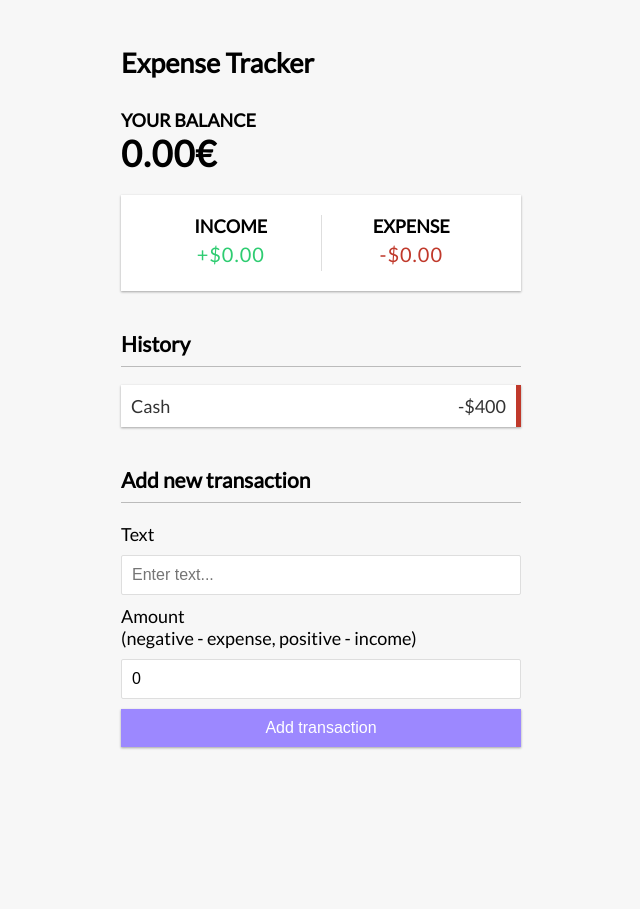
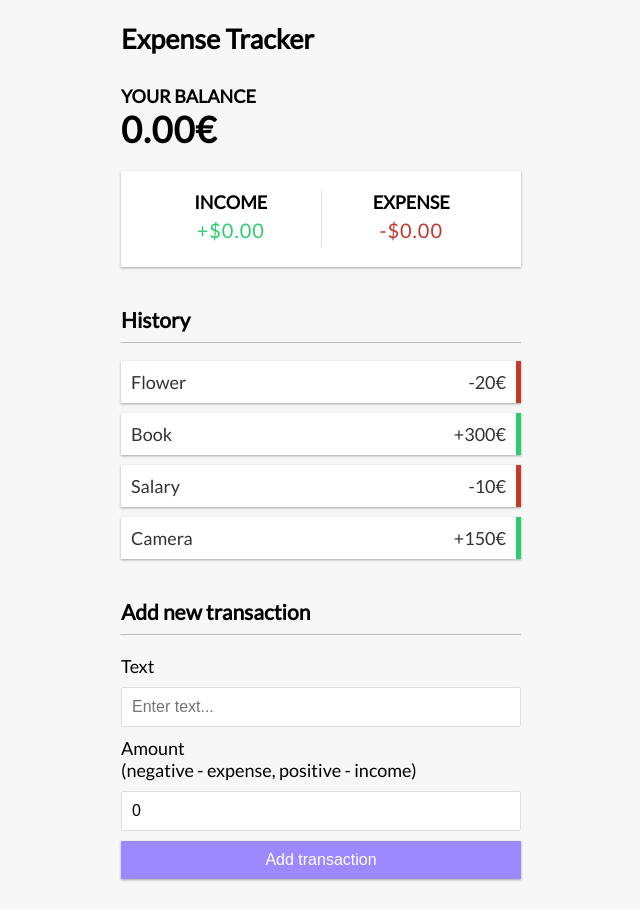
Before and after one commit to RPutraims/expense-tracker, a React (Create React App) app: page / in a window 1280 px wide. Shown: the whole page, without its empty margins (319-959 px from the left). Before the commit the page ends 800 px from the top, so only its background shows below. Built offline with nearby package versions, Linux system fonts and the light colour scheme.

Commit message:
UI upgrades and basic functionality implementation

```diff
--- a/src/App.js
+++ b/src/App.js
@@ -5,8 +5,11 @@
 import TransactionList from './components/TransactionList';
 import AddTransaction from './components/AddTransaction';
 
+import { GlobalProvider } from './context/GlobalState';
+
 function App() {
   return (
+    <GlobalProvider>
       <div className="App">
         <Header />
         <div className='container'>
@@ -16,6 +19,7 @@
           <AddTransaction />
         </div>
       </div>
+    </GlobalProvider>
   );
 }
 
--- a/src/components/AddTransaction.js
+++ b/src/components/AddTransaction.js
@@ -1,5 +1,4 @@
 import React, {useState} from 'react';
-import App from '../App.css';
 
 const AddTransaction = () => {
 
--- a/src/components/Balance.js
+++ b/src/components/Balance.js
@@ -1,5 +1,4 @@
 import React from 'react';
-import App from '../App.css';
 
 const Header = () => {
   return (
--- a/src/components/IncomeExpenses.js
+++ b/src/components/IncomeExpenses.js
@@ -1,5 +1,4 @@
 import React from 'react';
-import App from '../App.css';
 
 const IncomeExpenses = () => {
   return (
--- /dev/null
+++ b/src/components/Transaction.js
@@ -0,0 +1,14 @@
+import React from 'react'
+
+const Transaction = ({ transaction }) => {
+    const sign = transaction.amount < 0 ? '-' : '+';
+  return (
+    <>
+        <li className={transaction.amount < 0 ? 'minus' : 'plus'}>
+            {transaction.text} <span>{sign}{Math.abs(transaction.amount)}€</span><button className="delete-btn">x</button>
+        </li>
+    </>
+  )
+}
+
+export default Transaction
--- a/src/components/TransactionList.js
+++ b/src/components/TransactionList.js
@@ -1,17 +1,19 @@
-import React from 'react';
-import App from '../App.css';
+import React, {useContext} from 'react';
+import { GlobalContext } from '../context/GlobalState';
+import Transaction from './Transaction';
 
 const TransactionList = () => {
+    const { transactions } = useContext(GlobalContext);
+
   return (
     <>
       <h3>History</h3>
       <ul className="list">
-        <li className="minus">
-          Cash <span>-$400</span><button className="delete-btn">x</button>
-        </li>
+        {transactions.map(transaction => (<Transaction key={transaction.id} transaction = {transaction}/>))}
+
       </ul>
     </>
-  )
+  );
 }
 
-export default TransactionList
+export default TransactionList;
--- /dev/null
+++ b/src/context/AppReducer.js
@@ -0,0 +1,6 @@
+export default (state, action) => {
+    switch(action.type) {
+        default:
+            return state;
+    }
+}
--- /dev/null
+++ b/src/context/GlobalState.js
@@ -0,0 +1,26 @@
+import React, { createContext, useReducer } from "react";
+import Appreducer from './AppReducer';
+
+// initial state
+const initialState = {
+    transactions: [
+        {id:1, text: 'Flower', amount: -20},
+        {id:2, text: 'Book', amount: 300},
+        {id:3, text: 'Salary', amount: -10},
+        {id:4, text: 'Camera', amount: 150}
+    ]
+}
+
+// Create context
+export const GlobalContext = createContext(initialState);
+
+// Provider Component
+export const GlobalProvider = ( {children} ) => {
+    const [state, dispatch] = useReducer(Appreducer, initialState);
+
+    return (<GlobalContext.Provider value={{
+        transactions: state.transactions
+    }}>
+        {children}
+    </GlobalContext.Provider>);
+}
```
Lines whose indentation alone changed are shown as unchanged.
